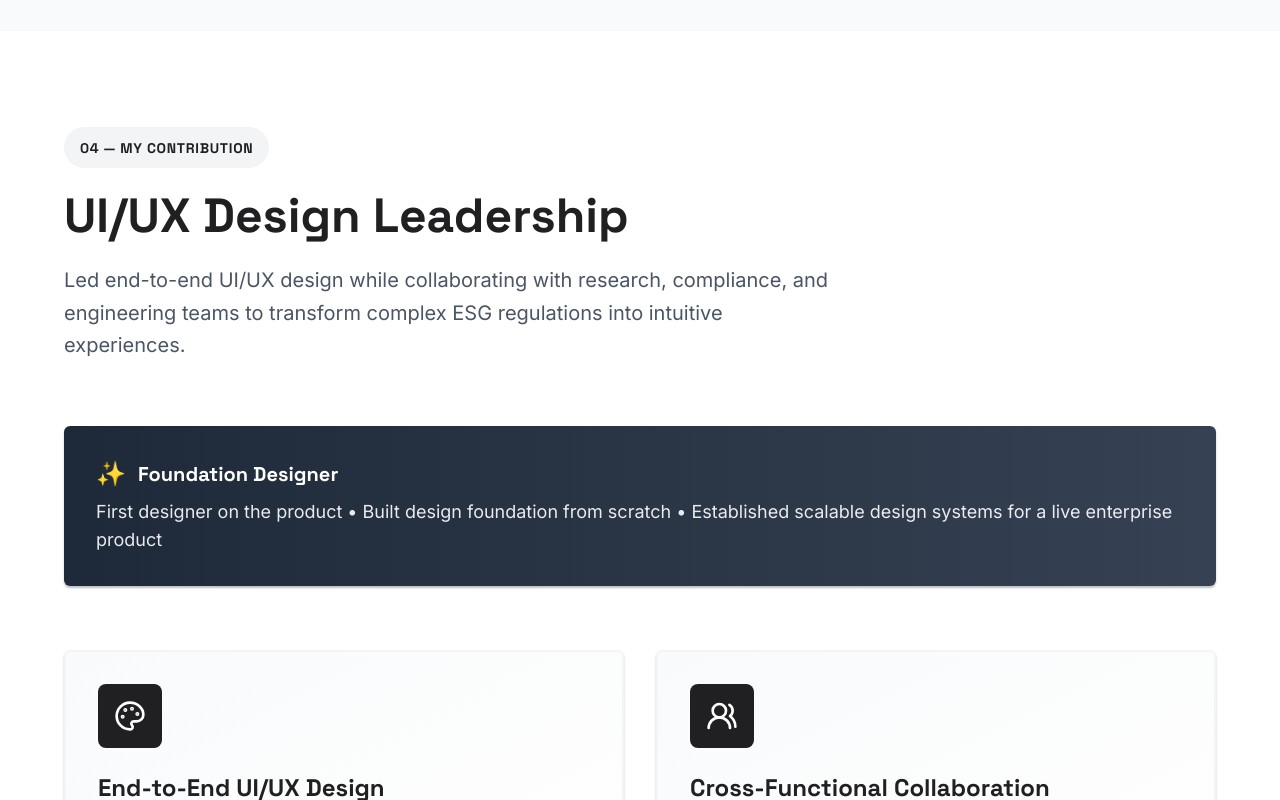
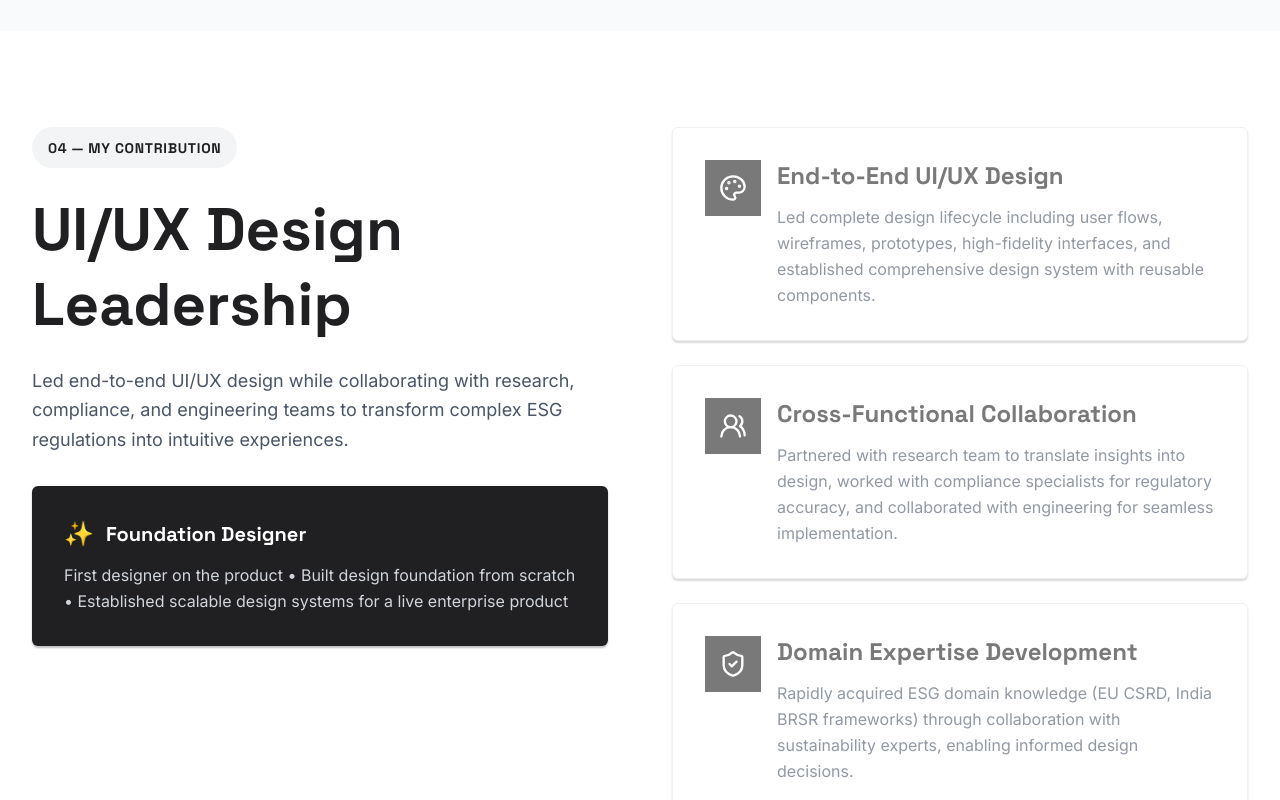
Before and after one commit to sukrutikonhar/vasinisingh, a Next.js app: page /projects/ecoprism in a window 1280 px wide. Shown: the part 5480-6280 px from the top of the page. Built offline with nearby package versions, Linux system fonts and the light colour scheme.

Commit message:
ecoprism case study changes

```diff
--- a/src/app/projects/arreglio/page.tsx
+++ b/src/app/projects/arreglio/page.tsx
@@ -1,6 +1,7 @@
 import MinimalLayout from '@/components/layout/MinimalLayout';
 import CaseStudyHero from '@/components/projects/CaseStudyHero';
 import ProjectOverview from '@/components/projects/arreglio/ProjectOverview';
+import ExecutiveSummary from '@/components/projects/arreglio/ExecutiveSummary';
 import ProblemStatement from '@/components/projects/arreglio/ProblemStatement';
 import Research from '@/components/projects/arreglio/Research';
 import Ideation from '@/components/projects/arreglio/Ideation';
@@ -32,6 +33,7 @@ export default function ArreglioProject() {
         <MinimalLayout>
             <CaseStudyHero data={heroData} />
             <ProjectOverview />
+            <ExecutiveSummary />
             <ProblemStatement />
             <Research />
             <Ideation />
--- a/src/components/projects/CaseStudyHero.tsx
+++ b/src/components/projects/CaseStudyHero.tsx
@@ -20,7 +20,7 @@ interface CaseStudyHeroProps {
 const CaseStudyHero: React.FC<CaseStudyHeroProps> = ({ data }) => {
     return (
         <section>
-            <div className="container-custom px-4 sm:px-6">
+            <div className="container-custom px-4 sm:px-6 mb-0">
                 <div className="max-w-7xl mx-auto">
                     <div className="grid grid-cols-1 lg:grid-cols-2 gap-12 lg:gap-16 items-center">
                         {/* Left Content */}
--- /dev/null
+++ b/src/components/projects/arreglio/ExecutiveSummary.tsx
@@ -0,0 +1,68 @@
+'use client';
+
+import React from 'react';
+import { Target, Lightbulb, TrendingUp } from 'lucide-react';
+
+const ExecutiveSummary: React.FC = () => {
+    const insights = [
+        {
+            icon: Target,
+            label: 'Challenge',
+            text: 'Small repair shops operated on paper logs and phone calls, leading to communication breakdowns and poor customer satisfaction.'
+        },
+        {
+            icon: Lightbulb,
+            label: 'Solution',
+            text: 'A dual-sided platform enabling workshop owners to digitize operations while giving customers visibility and seamless booking.'
+        },
+        {
+            icon: TrendingUp,
+            label: 'Impact',
+            text: 'Early MVP validation showing 70% faster turnaround, 80% customer satisfaction, and 40% cost savings.'
+        }
+    ];
+
+    return (
+        <section className="py-16 sm:py-20 bg-white">
+            <div className="container-custom px-4 sm:px-6">
+                <div className="max-w-6xl mx-auto">
+                    {/* Header */}
+                    <div className="mb-10">
+                        <div className="inline-block bg-gray-100 rounded-full px-4 py-2 mb-6">
+                            <span className="text-xs font-grotesk font-bold text-[#202022] uppercase tracking-wider">
+                                Executive Summary
+                            </span>
+                        </div>
+                        <p className="text-lg sm:text-xl font-inter text-gray-700 leading-relaxed max-w-4xl">
+                            Arreglio is a B2B SaaS platform designed to empower small workshop owners with digital infrastructure, enabling them to manage operations, build trust, and grow their customer base. Through strategic problem-solving and cross-functional collaboration, we transformed traditional repair shop workflows into an efficient digital ecosystem.
+                        </p>
+                    </div>
+
+                    {/* Insights Grid */}
+                    <div className="grid grid-cols-1 md:grid-cols-3 gap-6">
+                        {insights.map((insight, index) => (
+                            <div
+                                key={index}
+                                className="bg-white border-2 border-[#202022] p-8 hover:bg-[#202022] group transition-all duration-300"
+                            >
+                                <div className="flex items-center gap-3 mb-4">
+                                    {React.createElement(insight.icon, {
+                                        className: "w-6 h-6 text-[#202022] group-hover:text-white transition-colors"
+                                    })}
+                                    <h4 className="text-sm font-grotesk font-bold text-[#202022] group-hover:text-white uppercase tracking-wider transition-colors">
+                                        {insight.label}
+                                    </h4>
+                                </div>
+                                <p className="text-sm sm:text-base font-inter text-gray-600 group-hover:text-gray-300 leading-relaxed transition-colors">
+                                    {insight.text}
+                                </p>
+                            </div>
+                        ))}
+                    </div>
+                </div>
+            </div>
+        </section>
+    );
+};
+
+export default ExecutiveSummary;
--- a/src/components/projects/ecoprism/DesignProcess.tsx
+++ b/src/components/projects/ecoprism/DesignProcess.tsx
@@ -1,9 +1,12 @@
 'use client';
 
-import React from 'react';
+import React, { useState, useEffect, useRef } from 'react';
 import { Palette, Users2, ShieldCheck, Layers } from 'lucide-react';
 
 const DesignProcess: React.FC = () => {
+    const [activeIndex, setActiveIndex] = useState(0);
+    const containerRef = useRef<HTMLDivElement>(null);
+
     const responsibilities = [
         {
             icon: Palette,
@@ -27,58 +30,93 @@ const DesignProcess: React.FC = () => {
         }
     ];
 
+    useEffect(() => {
+        const handleScroll = () => {
+            if (!containerRef.current) return;
+
+            const container = containerRef.current;
+            const cards = container.querySelectorAll('[data-responsibility-card]');
+
+            cards.forEach((card, index) => {
+                const rect = card.getBoundingClientRect();
+                const windowHeight = window.innerHeight;
+                const cardCenter = rect.top + rect.height / 2;
+
+                // Check if card is in the center third of viewport
+                if (cardCenter > windowHeight * 0.3 && cardCenter < windowHeight * 0.7) {
+                    setActiveIndex(index);
+                }
+            });
+        };
+
+        window.addEventListener('scroll', handleScroll);
+        handleScroll(); // Initial check
+
+        return () => window.removeEventListener('scroll', handleScroll);
+    }, []);
+
     return (
         <section className="py-16 sm:py-20 md:py-24 bg-white">
             <div className="container-custom px-4 sm:px-6">
-                <div className="max-w-6xl mx-auto">
-                    {/* Section Header */}
-                    <div className="mb-12 sm:mb-16">
+                <div className="max-w-7xl mx-auto" ref={containerRef}>
+                    <div className="grid grid-cols-1 lg:grid-cols-2 gap-12 lg:gap-16">
+                        {/* Left Side - Fixed Title & Highlight */}
+                        <div className="sticky top-32 h-fit">
                             <div className="inline-block bg-gray-100 rounded-full px-4 py-2 mb-6">
                                 <span className="text-xs sm:text-sm font-grotesk font-bold text-[#202022] uppercase tracking-wider">
                                     04 — My Contribution
                                 </span>
                             </div>
-                        <h2 className="text-3xl sm:text-4xl md:text-5xl font-grotesk font-bold text-black mb-6">
-                            UI/UX Design Leadership
+                            <h2 className="text-3xl sm:text-4xl md:text-5xl lg:text-6xl font-grotesk font-bold text-black mb-6 leading-tight">
+                                UI/UX Design<br />Leadership
                             </h2>
-                        <p className="text-lg sm:text-xl font-inter text-gray-600 max-w-3xl leading-relaxed">
+                            <p className="text-base sm:text-lg font-inter text-gray-600 leading-relaxed mb-8">
                                 Led end-to-end UI/UX design while collaborating with research, compliance, and engineering teams to transform complex ESG regulations into intuitive experiences.
                             </p>
-                    </div>
 
                             {/* Highlight Box */}
-                    <div className="bg-gradient-to-r from-gray-800 to-gray-700 text-white p-6 sm:p-8 rounded-[6px] shadow-card mb-12 sm:mb-16">
-                        <div className="flex items-center gap-3 mb-2">
+                            <div className="bg-[#202022] text-white p-6 sm:p-8 rounded-[6px] shadow-card">
+                                <div className="flex items-center gap-3 mb-3">
                                     <span className="text-2xl">✨</span>
                                     <h3 className="text-lg sm:text-xl font-grotesk font-bold">
                                         Foundation Designer
                                     </h3>
                                 </div>
-                        <p className="text-base sm:text-lg font-inter opacity-90">
+                                <p className="text-sm sm:text-base font-inter text-gray-300 leading-relaxed">
                                     First designer on the product • Built design foundation from scratch • Established scalable design systems for a live enterprise product
                                 </p>
                             </div>
+                        </div>
 
-                    {/* Responsibilities Grid */}
-                    <div className="grid grid-cols-1 md:grid-cols-2 gap-6 sm:gap-8">
+                        {/* Right Side - Scrollable Cards */}
+                        <div className="space-y-6">
                             {responsibilities.map((resp, index) => (
                                 <div
                                     key={index}
-                                className="bg-gradient-to-br from-gray-50 to-white p-6 sm:p-8 rounded-[6px] shadow-card border-2 border-gray-100 hover:border-gray-800 hover:shadow-xl transition-all"
+                                    data-responsibility-card
+                                    className={`bg-white rounded-[6px] shadow-card p-6 sm:p-8 transition-all duration-500 ${activeIndex === index
+                                        ? 'border-2 border-gray-800 scale-[1.02]'
+                                        : 'border border-gray-200 opacity-60'
+                                        }`}
                                 >
-                                <div className="w-14 h-14 sm:w-16 sm:h-16 bg-[#202022] rounded-lg flex items-center justify-center mb-6">
+                                    <div className="flex items-start gap-4">
+                                        <div className="w-12 h-12 sm:w-14 sm:h-14 bg-[#202022] flex items-center justify-center flex-shrink-0">
                                             {React.createElement(resp.icon, {
-                                        className: "w-7 h-7 sm:w-8 sm:h-8 text-white"
+                                                className: "w-6 h-6 sm:w-7 sm:h-7 text-white"
                                             })}
                                         </div>
-                                <h3 className="text-xl sm:text-2xl font-grotesk font-bold text-black mb-4">
+                                        <div className="flex-1">
+                                            <h3 className="text-xl sm:text-2xl font-grotesk font-bold text-[#202022] mb-3">
                                                 {resp.title}
                                             </h3>
-                                <p className="text-base font-inter text-gray-600 leading-relaxed">
+                                            <p className="text-sm sm:text-base font-inter text-gray-600 leading-relaxed">
                                                 {resp.description}
                                             </p>
                                         </div>
+                                    </div>
+                                </div>
                             ))}
+                        </div>
                     </div>
                 </div>
             </div>
```
Also changed, not shown: src/components/projects/arreglio/Learnings.tsx (+11 -21 lines), src/components/projects/arreglio/ProjectOverview.tsx (+1 -9 lines), src/components/projects/ecoprism/Learnings.tsx (+6 -19 lines). Lines whose indentation alone changed are shown as unchanged.
